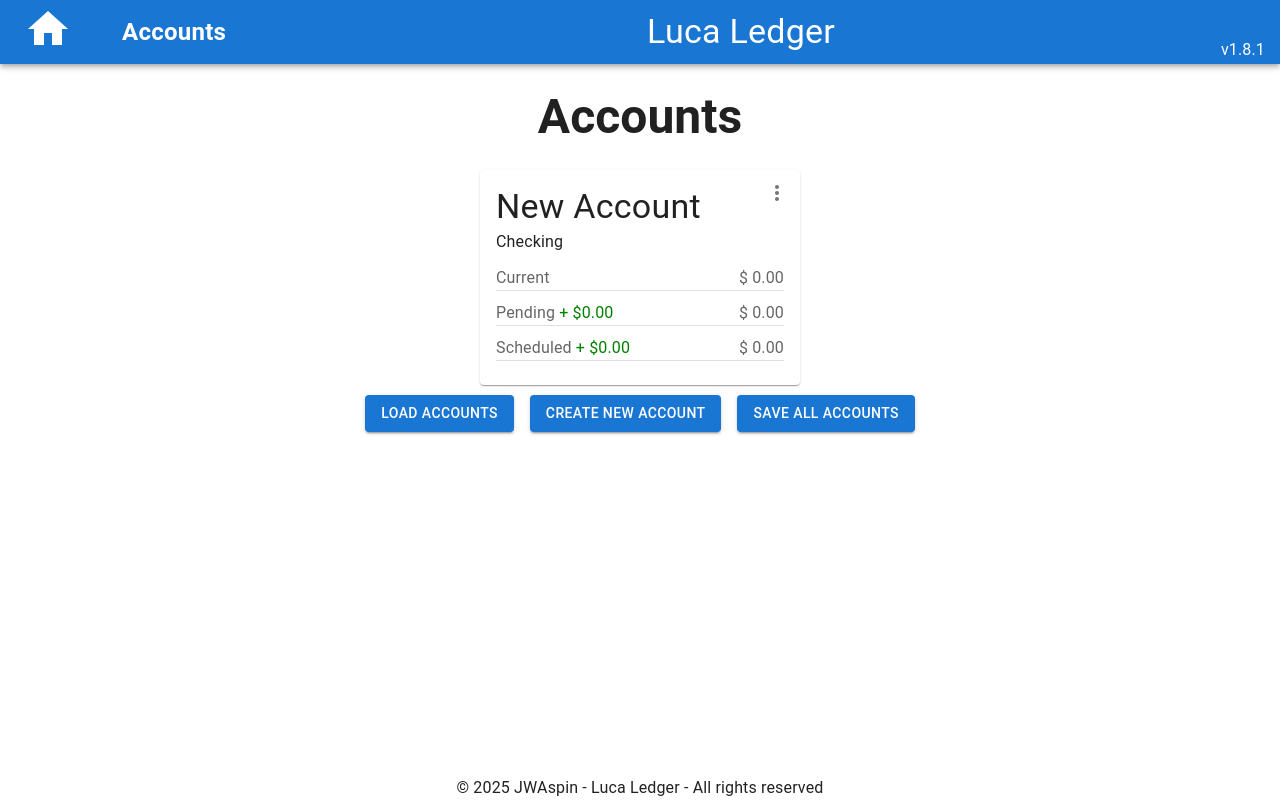
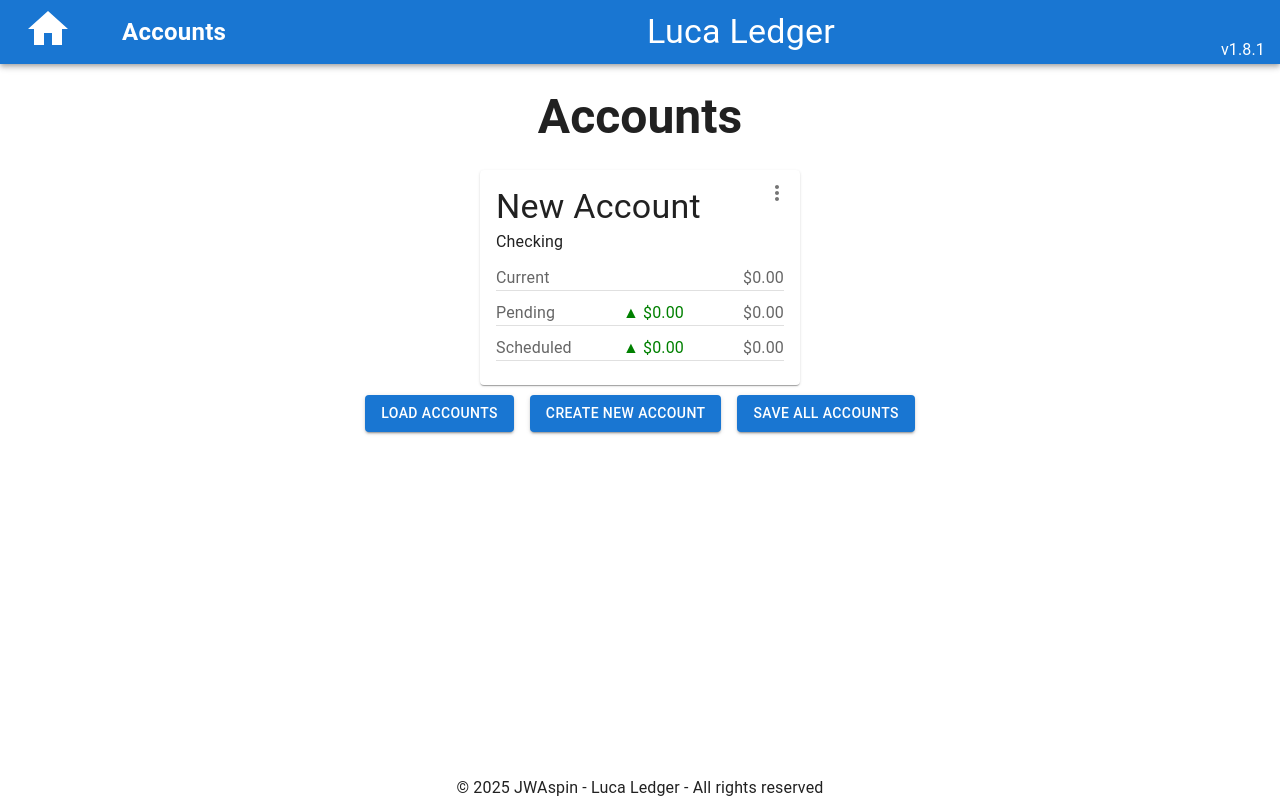
Before and after one commit to jwaspin/luca-ledger, a React (Vite) app: page /accounts in a window 1280 px wide. Both pictures are taken after a click on the button "CREATE NEW ACCOUNT". Built offline with nearby package versions, Linux system fonts and the light colour scheme.

Commit message:
Enhance BalanceDifference and BalanceRow components: add visual indicators for transaction differences and improve layout for better readability

```diff
--- a/src/views/Accounts/BalanceDifference.jsx
+++ b/src/views/Accounts/BalanceDifference.jsx
@@ -11,8 +11,31 @@ export default function BalanceDifference({ transactions, filterArray }) {
     .reduce((acc, t) => acc + Number(t.amount), 0);
 
   return (
-    <span style={{ color: difference >= 0 ? 'green' : 'red' }}>
-      {difference >= 0 ? ' + $' : ' - $'}
+    <span
+      style={{
+        color: difference >= 0 ? 'green' : 'red',
+        display: 'inline-flex',
+        alignItems: 'center',
+      }}
+    >
+      {difference >= 0 ? (
+        <span
+          style={{ marginLeft: 4, marginRight: 4 }}
+          aria-label='increase'
+          title='Increase'
+        >
+          ▲
+        </span>
+      ) : (
+        <span
+          style={{ marginLeft: 4, marginRight: 4 }}
+          aria-label='decrease'
+          title='Decrease'
+        >
+          ▼
+        </span>
+      )}
+      $
       {Math.abs(difference).toLocaleString(undefined, {
         minimumFractionDigits: 2,
         maximumFractionDigits: 2,
--- a/src/views/Accounts/BalanceRow.jsx
+++ b/src/views/Accounts/BalanceRow.jsx
@@ -4,6 +4,15 @@ import PropTypes from 'prop-types';
 import BalanceDifference from './BalanceDifference';
 
 export default function BalanceRow({ account, balanceType, filterArray }) {
+  const total = account.transactions
+    .filter((t) => filterArray.includes(t.status))
+    .reduce((acc, t) => acc + Number(t.amount), 0);
+
+  const formattedTotal = Math.abs(total).toLocaleString(undefined, {
+    minimumFractionDigits: 2,
+    maximumFractionDigits: 2,
+  });
+
   return (
     <Typography
       variant='body1'
@@ -12,25 +21,30 @@ export default function BalanceRow({ account, balanceType, filterArray }) {
         marginTop: '10px',
         display: 'flex',
         justifyContent: 'space-between',
+        alignItems: 'center',
         borderBottom: '1px solid rgba(0, 0, 0, 0.12)',
       }}
     >
-      <span>
-        {balanceType}
-        <BalanceDifference
-          transactions={account.transactions}
-          filterArray={filterArray}
-        />
+      <span style={{ display: 'flex', flex: 1, alignItems: 'center' }}>
+        <span>{balanceType}</span>
+        <span style={{ marginLeft: 'auto', textAlign: 'right', minWidth: 100 }}>
+          <BalanceDifference
+            transactions={account.transactions}
+            filterArray={filterArray}
+          />
+        </span>
       </span>
-      <span>
-        {'$ '}
-        {account.transactions
-          .filter((t) => filterArray.includes(t.status))
-          .reduce((acc, t) => acc + Number(t.amount), 0)
-          .toLocaleString(undefined, {
-            minimumFractionDigits: 2,
-            maximumFractionDigits: 2,
-          })}
+      <span
+        style={{
+          color: total < 0 ? 'red' : undefined,
+          textAlign: 'right',
+          minWidth: 100,
+          fontVariantNumeric: 'tabular-nums',
+        }}
+      >
+        {total < 0 ? '-' : ''}
+        {'$'}
+        {formattedTotal}
       </span>
     </Typography>
   );
```
